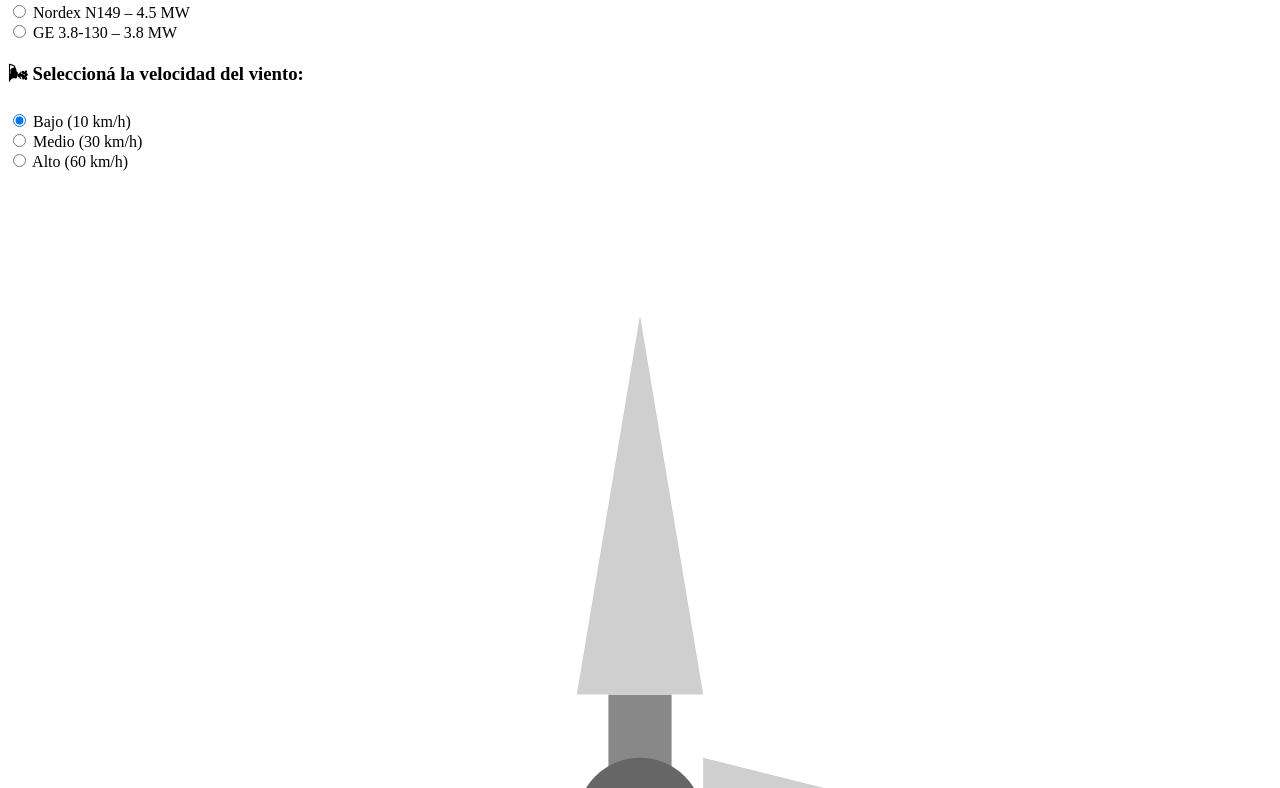
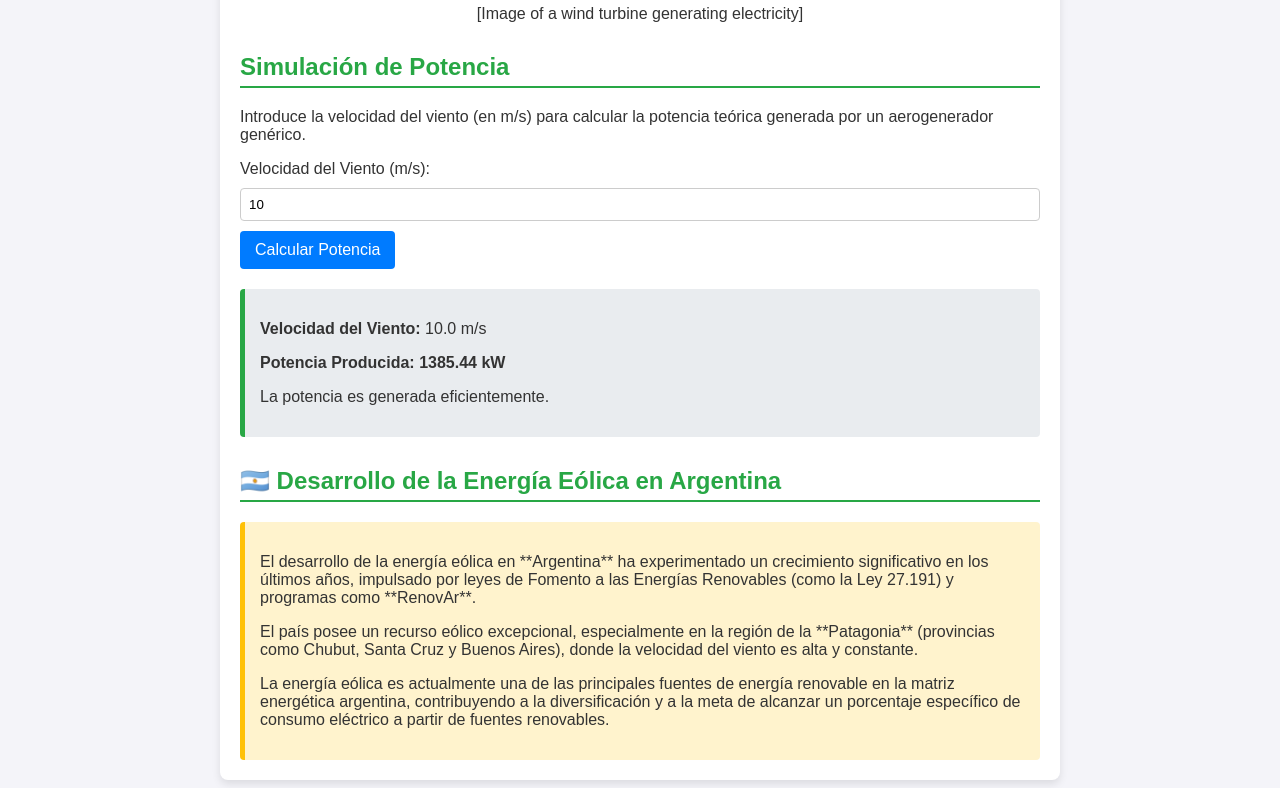
Before and after one commit to lorenarodriguez171293/Energiasalternativas01, a plain HTML site: page index.html in a window 1280 px wide. Shown: the part 115-903 px from the top of the page. Drawn offline with Linux system fonts and the light colour scheme.

Commit message:
Update index.html

```diff
--- a/index.html
+++ b/index.html
@@ -1,106 +1,159 @@
-<!-- ==========================================================
-     MODELOS DE AEROGENERADORES
-     ========================================================== -->
+<!DOCTYPE html>
+<html lang="es">
+<head>
+    <meta charset="UTF-8">
+    <meta name="viewport" content="width=device-width, initial-scale=1.0">
+    <title>Simulador de Energía Eólica</title>
+    <style>
+        body {
+            font-family: Arial, sans-serif;
+            margin: 20px;
+            background-color: #f4f4f9;
+            color: #333;
+        }
+        .container {
+            max-width: 800px;
+            margin: auto;
+            background: #fff;
+            padding: 20px;
+            border-radius: 8px;
+            box-shadow: 0 4px 8px rgba(0, 0, 0, 0.1);
+        }
+        h1 {
+            color: #007bff;
+            text-align: center;
+        }
+        h2 {
+            color: #28a745;
+            border-bottom: 2px solid #28a745;
+            padding-bottom: 5px;
+            margin-top: 30px;
+        }
+        label, input, button {
+            display: block;
+            margin-bottom: 10px;
+        }
+        input[type="number"] {
+            padding: 8px;
+            width: 100%;
+            box-sizing: border-box;
+            border: 1px solid #ccc;
+            border-radius: 4px;
+        }
+        button {
+            background-color: #007bff;
+            color: white;
+            padding: 10px 15px;
+            border: none;
+            border-radius: 4px;
+            cursor: pointer;
+            font-size: 16px;
+        }
+        button:hover {
+            background-color: #0056b3;
+        }
+        #resultado {
+            margin-top: 20px;
+            padding: 15px;
+            background-color: #e9ecef;
+            border-left: 5px solid #28a745;
+            border-radius: 4px;
+        }
+        #descripcion-arg {
+            margin-top: 20px;
+            padding: 15px;
+            background-color: #fff3cd;
+            border-left: 5px solid #ffc107;
+            border-radius: 4px;
+        }
+        /* Imagen de una turbina eólica */
+        .diagram {
+            text-align: center;
+            margin: 20px 0;
+        }
+    </style>
+</head>
+<body>
 
-<h2>🔧 Selección de Modelo de Aerogenerador</h2>
+    <div class="container">
+        <h1>Simulador de Potencia Eólica</h1>
 
-<div class="card">
+        <div class="diagram">
 
-  <h3>Elegí el modelo:</h3>
 
-  <label><input type="radio" name="modelo" id="m1" checked> Vestas V100 – 2 MW</label><br>
-  <label><input type="radio" name="modelo" id="m2"> Nordex N149 – 4.5 MW</label><br>
-  <label><input type="radio" name="modelo" id="m3"> GE 3.8-130 – 3.8 MW</label>
+[Image of a wind turbine generating electricity]
 
         </div>
 
-<!-- ==========================================================
-     SIMULADOR DE VELOCIDAD + MODELO (SIN JAVASCRIPT)
-     ========================================================== -->
+        <h2>Simulación de Potencia</h2>
+        <p>Introduce la velocidad del viento (en m/s) para calcular la potencia teórica generada por un aerogenerador genérico.</p>
 
-<div class="card">
+        <label for="velocidadViento">Velocidad del Viento (m/s):</label>
+        <input type="number" id="velocidadViento" value="10" min="0" step="0.1">
 
-  <h3>🌬 Seleccioná la velocidad del viento:</h3>
+        <button onclick="calcularPotencia()">Calcular Potencia</button>
 
-  <label><input type="radio" name="velocidad" id="v1" checked> Bajo (10 km/h)</label><br>
-  <label><input type="radio" name="velocidad" id="v2"> Medio (30 km/h)</label><br>
-  <label><input type="radio" name="velocidad" id="v3"> Alto (60 km/h)</label>
-
-  <br><br>
-
-  <!-- Turbina animada -->
-  <div class="turbine-block">
-    <svg class="turbine sim-turbine" viewBox="0 0 200 200">
-      <rect x="95" y="80" width="10" height="100" fill="#888" />
-      <g class="blade blade-sim">
-        <polygon points="100,20 110,80 90,80" fill="#cfcfcf"/>
-        <polygon points="150,100 110,90 110,110" fill="#cfcfcf"/>
-        <polygon points="100,180 110,120 90,120" fill="#cfcfcf"/>
-        <circle cx="100" cy="100" r="10" fill="#666"/>
-      </g>
-    </svg>
+        <div id="resultado">
             </div>
 
-  <h3>🔋 Energía generada:</h3>
-
-  <div class="energia-modelo">
-
-    <!-- Vestas V100 (2 MW) -->
-    <span class="m1v1">≈ 0,4 MW</span>
-    <span class="m1v2">≈ 1,4 MW</span>
-    <span class="m1v3">≈ 2,0 MW</span>
-
-    <!-- Nordex N149 (4,5 MW) -->
-    <span class="m2v1">≈ 0,8 MW</span>
-    <span class="m2v2">≈ 2,8 MW</span>
-    <span class="m2v3">≈ 4,5 MW</span>
-
-    <!-- GE 3.8-130 (3.8 MW) -->
-    <span class="m3v1">≈ 0,7 MW</span>
-    <span class="m3v2">≈ 2,3 MW</span>
-    <span class="m3v3">≈ 3,8 MW</span>
-
+        <h2>🇦🇷 Desarrollo de la Energía Eólica en Argentina</h2>
+        <div id="descripcion-arg">
+            <p>El desarrollo de la energía eólica en **Argentina** ha experimentado un crecimiento significativo en los últimos años, impulsado por leyes de Fomento a las Energías Renovables (como la Ley 27.191) y programas como **RenovAr**.</p>
+            <p>El país posee un recurso eólico excepcional, especialmente en la región de la **Patagonia** (provincias como Chubut, Santa Cruz y Buenos Aires), donde la velocidad del viento es alta y constante.</p>
+            <p>La energía eólica es actualmente una de las principales fuentes de energía renovable en la matriz energética argentina, contribuyendo a la diversificación y a la meta de alcanzar un porcentaje específico de consumo eléctrico a partir de fuentes renovables.</p>
+        </div>
     </div>
 
-</div>
+    <script>
+        function calcularPotencia() {
+            // Obtener la velocidad del viento ingresada por el usuario
+            const V = parseFloat(document.getElementById('velocidadViento').value);
+            const resultadoDiv = document.getElementById('resultado');
 
+            // La fórmula de la potencia teórica del viento (Ley de Betz) es:
+            // P = 0.5 * rho * A * V^3 * Cp
+            // Donde:
+            // P = Potencia (vatios)
+            // rho = Densidad del aire (aprox. 1.225 kg/m³ a nivel del mar)
+            // A = Área barrida por las palas (m²)
+            // V = Velocidad del viento (m/s)
+            // Cp = Coeficiente de potencia (máximo teórico 0.593)
 
-<style>
+            // Para simplificar el simulador, usaremos una turbina "genérica" con valores fijos:
+            const rho = 1.225; // Densidad del aire (kg/m³)
+            const radioPala = 40; // Radio de la pala de una turbina grande (m)
+            const areaBarrida = Math.PI * Math.pow(radioPala, 2); // Área (m²)
+            const Cp = 0.45; // Coeficiente de potencia típico de una turbina real
 
-/* Ocultar todos los valores */
-.energia-modelo span {
-  display: none;
-  font-size: 24px;
-  font-weight: bold;
+            if (isNaN(V) || V < 0) {
+                resultadoDiv.innerHTML = '<p style="color: red;">⚠️ Por favor, introduce una velocidad del viento válida.</p>';
+                return;
             }
 
-/* Combinaciones modelo + viento */
+            // Aplicar la fórmula:
+            let potenciaTeorica = 0.5 * rho * areaBarrida * Math.pow(V, 3) * Cp; // Potencia en Vatios
 
-/* --- VESTAS V100 --- */
-#m1:checked ~ .card ~ .card .energia-modelo .m1v1 { display:inline; }
-#m1:checked ~ .card ~ .card #v1:checked ~ .turbine-block + h3 + .energia-modelo .m1v1 { display:inline; }
+            // Convertir la potencia a Kilovatios (kW)
+            const potenciakW = potenciaTeorica / 1000;
 
-#m1:checked ~ .card ~ .card .energia-modelo .m1v2 { display:none; }
-#v2:checked ~ .turbine-block + h3 + .energia-modelo .m1v2 { display:inline; }
+            // Mostrar el resultado
+            if (V < 3) {
+                resultadoDiv.innerHTML = `<p><strong>Velocidad del Viento:</strong> ${V.toFixed(1)} m/s</p>
+                                          <p><strong>Potencia Producida:</strong> ${potenciakW.toFixed(2)} kW</p>
+                                          <p style="color: orange;">La potencia es baja. La mayoría de las turbinas inician la operación (cut-in speed) entre 3 y 4 m/s.</p>`;
+            } else if (V >= 25) {
+                 resultadoDiv.innerHTML = `<p><strong>Velocidad del Viento:</strong> ${V.toFixed(1)} m/s</p>
+                                          <p><strong>Potencia Producida:</strong> ${potenciakW.toFixed(2)} kW</p>
+                                          <p style="color: red;">La potencia es muy alta. A partir de ~25 m/s (cut-out speed), la turbina se detendría por seguridad.</p>`;
+            } else {
+                resultadoDiv.innerHTML = `<p><strong>Velocidad del Viento:</strong> ${V.toFixed(1)} m/s</p>
+                                          <p><strong>Potencia Producida:</strong> <strong>${potenciakW.toFixed(2)} kW</strong></p>
+                                          <p>La potencia es generada eficientemente.</p>`;
+            }
+        }
 
-#m1:checked ~ .card ~ .card .energia-modelo .m1v3 { display:none; }
-#v3:checked ~ .turbine-block + h3 + .energia-modelo .m1v3 { display:inline; }
-
-/* --- NORDEX N149 --- */
-#m2:checked ~ .card ~ .card #v1:checked ~ .turbine-block + h3 + .energia-modelo .m2v1 { display:inline; }
-#m2:checked ~ .card ~ .card #v2:checked ~ .turbine-block + h3 + .energia-modelo .m2v2 { display:inline; }
-#m2:checked ~ .card ~ .card #v3:checked ~ .turbine-block + h3 + .energia-modelo .m2v3 { display:inline; }
-
-/* --- GE 3.8-130 --- */
-#m3:checked ~ .card ~ .card #v1:checked ~ .turbine-block + h3 + .energia-modelo .m3v1 { display:inline; }
-#m3:checked ~ .card ~ .card #v2:checked ~ .turbine-block + h3 + .energia-modelo .m3v2 { display:inline; }
-#m3:checked ~ .card ~ .card #v3:checked ~ .turbine-block + h3 + .energia-modelo .m3v3 { display:inline; }
-
-/* Turbina velocidad */
-.blade-sim { animation: spin 6s linear infinite; }
-
-#v1:checked ~ .turbine-block .blade-sim { animation-duration: 6s; }
-#v2:checked ~ .turbine-block .blade-sim { animation-duration: 3s; }
-#v3:checked ~ .turbine-block .blade-sim { animation-duration: 1.5s; }
-
-</style>
+        // Ejecutar el cálculo inicial al cargar
+        document.addEventListener('DOMContentLoaded', calcularPotencia);
+    </script>
+</body>
+</html>
```
Lines whose indentation alone changed are shown as unchanged.
